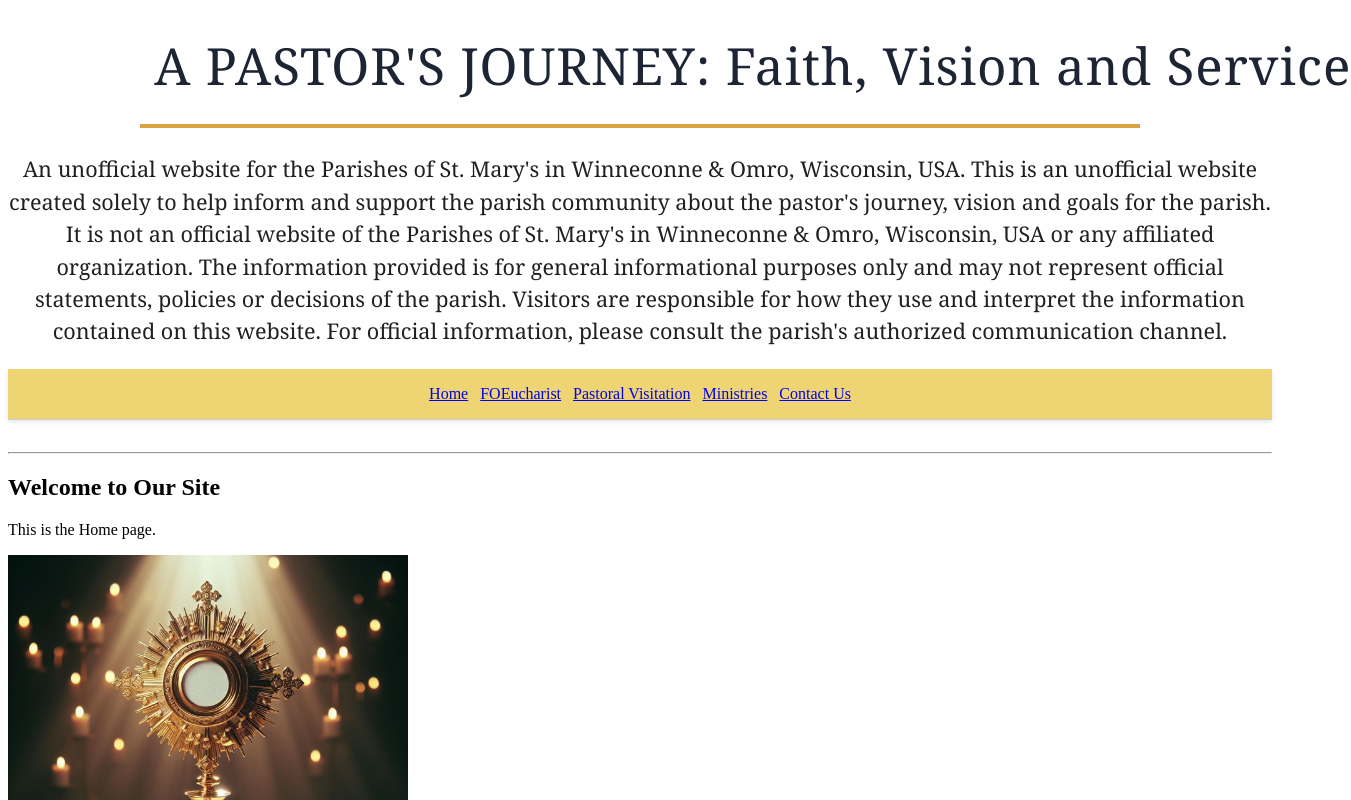
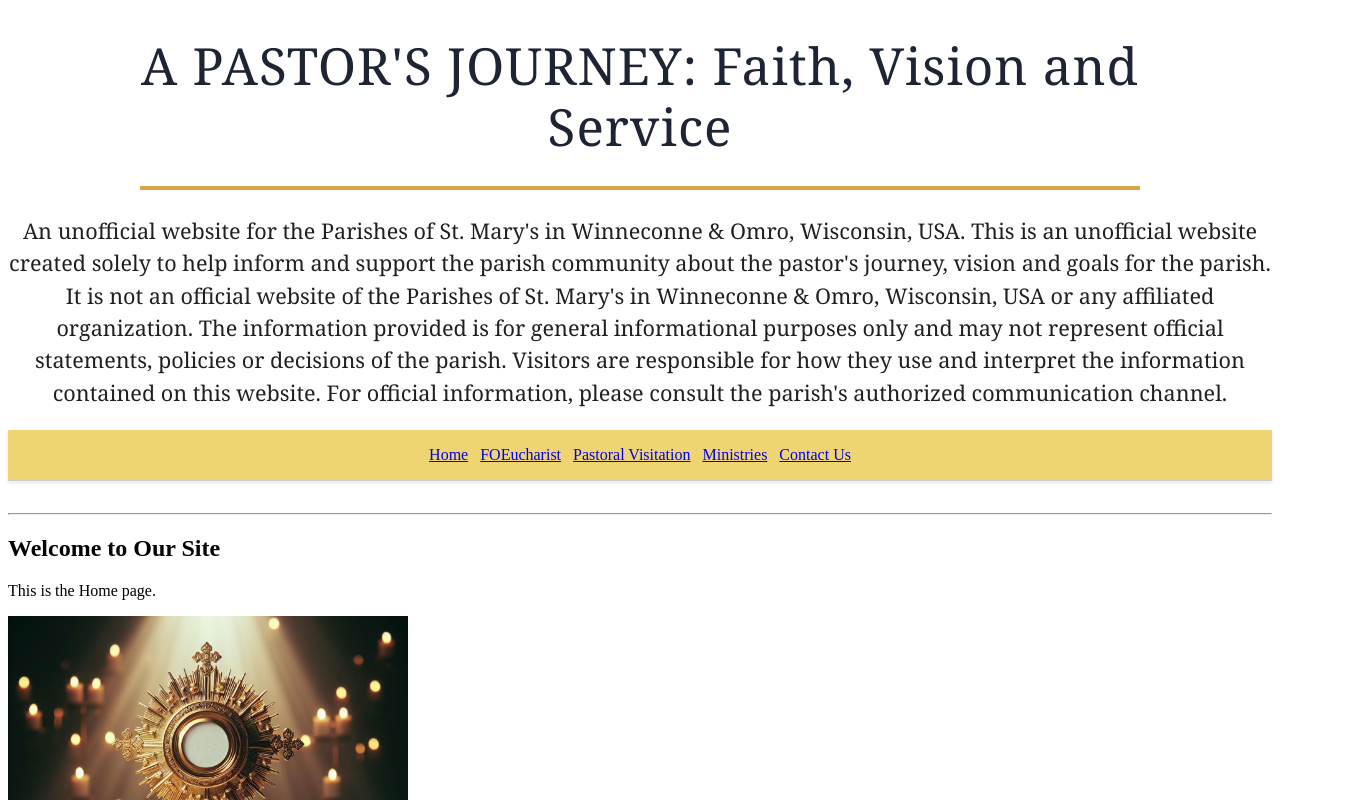
Before and after one commit to Obias090381/My-Website, a React (Vite) app in the folder Website/: page / in a window 1280 px wide. Shown: the top 800 px of the page, 1351 px wide, since content can reach past the window. Built offline with nearby package versions, Linux system fonts and the light colour scheme.

Commit message:
commit app.jsx

```diff
--- a/Website/src/App.jsx
+++ b/Website/src/App.jsx
@@ -11,11 +11,9 @@ function App() {
     <BrowserRouter>
       <div>
         <header>
-          <pre>
         <section className="intro">
       <h1 className="main-title"> A PASTOR'S JOURNEY: Faith, Vision and Service</h1>
         </section>
-          </pre>
           <h4><p className="subtitle">
             An unofficial website for the Parishes of St. Mary's in Winneconne & Omro, Wisconsin, USA.
             This is an unofficial website created solely to help inform and support the
```
